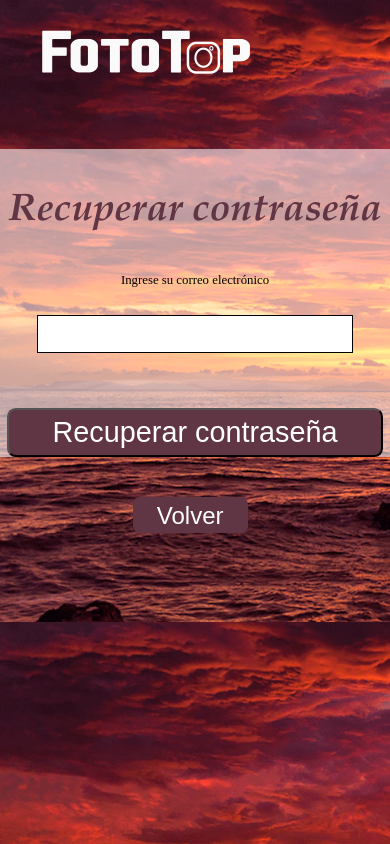
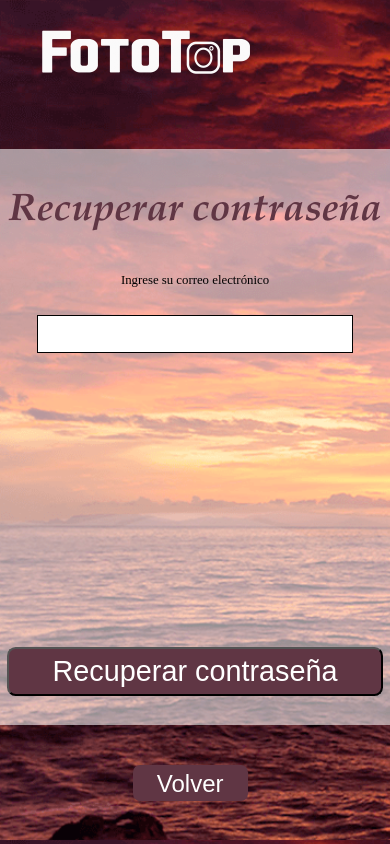
Before and after one commit to Francis13CR/Proyecto_desarrollo1, a PHP site: the page made by archivos obsoletos/PassRecovery.html in a window 390 px wide. Run offline with PHP 8.4, Linux system fonts and the light colour scheme; some web fonts are replaced.

Commit message:
pass recovery changes

```diff
--- a/css/passRecovery.css
+++ b/css/passRecovery.css
@@ -52,6 +52,7 @@
     border-radius: .3em;
     padding: .2em 1.5em .2em 1.5em;
     text-decoration: none;
+    margin-bottom: 1em;
 }
 
 .back-btn {
@@ -98,27 +99,18 @@
         width: 100%;
         background: url(../imgs/fondo.png) no-repeat;
         background-size: cover;
-        padding-bottom: 7.2em;
+        padding-bottom: 11%;
     }
-
-    .recovery-button{
-        margin-top: 5em;
-    }
-
 }
 
 /*MEDIA QUERIES*/
-@media(max-width: 1040px){
+@media(max-width: 1024px){
 
     .background-img {
         width: 100%;
         background: url(../imgs/fondo.png) no-repeat;
         background-size: cover;
         padding: auto;
-    }
-
-    .recovery-button{
-        margin-top: 1em;
     }
 
 }
```
